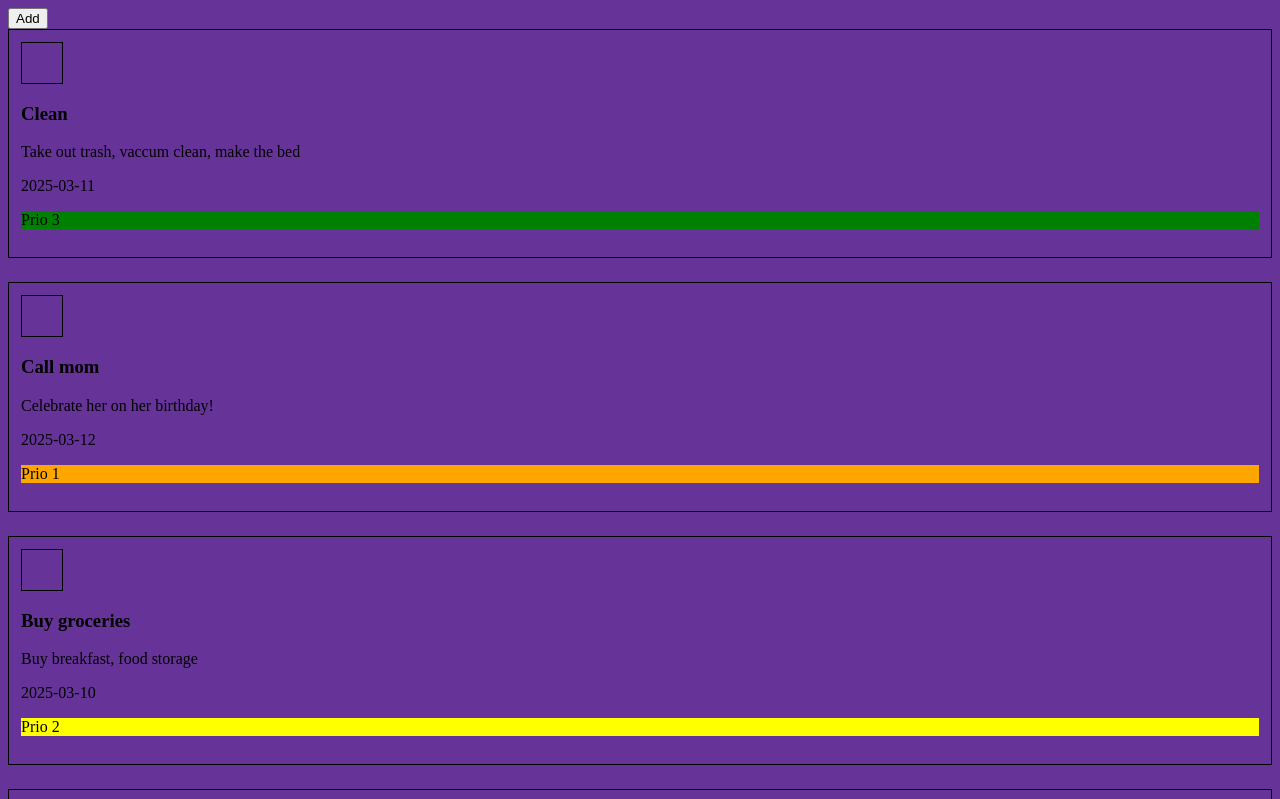
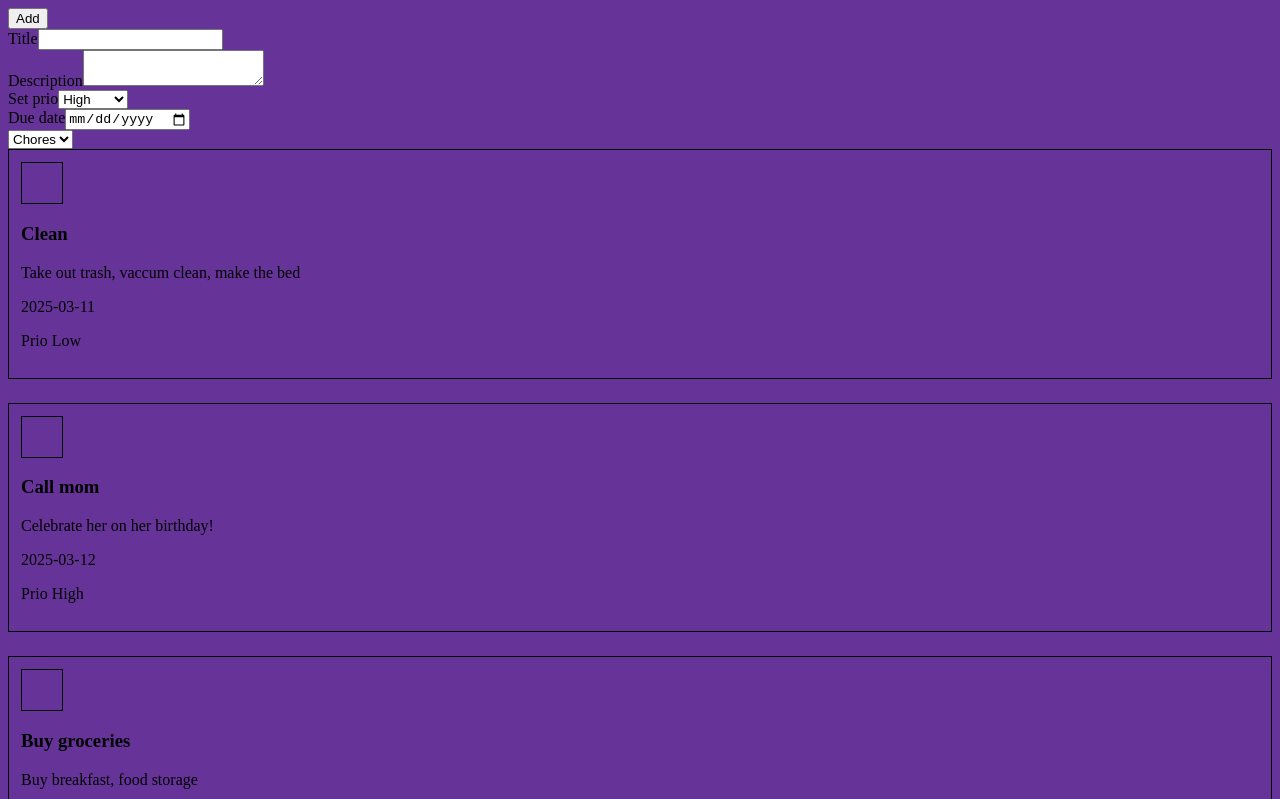
Before and after one commit to Casusb-lli/ToDoList, a website built with webpack: page src/template.html in a window 1280 px wide. Both pictures are taken after a click on the button "Add". Shown: the top 799 px of the page. Built offline with nearby package versions, Linux system fonts and the light colour scheme.

Commit message:
Add possibility to add project type

```diff
--- a/src/addItem.js
+++ b/src/addItem.js
@@ -1,3 +1,6 @@
+import { listItem } from "./list";
+import { todoItems } from "./list";
+
 export function addItem () {
     const addItemFormContainer = document.getElementById('addItemFormContainer');
     const today = new Date(); //get todays date
@@ -30,9 +33,9 @@ export function addItem () {
     prioInput.setAttribute('id', 'prio');
     prioInput.setAttribute('name', 'prio');
     const prioOptions = [
-        { value: '1', text: 'Prio 1' },
-        { value: '2', text: 'Prio 2' },
-        { value: '3', text: 'Prio 3' }
+        { value: 'High', text: 'High' },
+        { value: 'Medium', text: 'Medium' },
+        { value: 'Low', text: 'Low' }
     ];
     prioOptions.forEach(optionData => {
         const prioOption = document.createElement('option');
@@ -52,7 +55,18 @@ export function addItem () {
     dateInput.setAttribute('value', today);
 
     //Create project picker
-    const addProject = document.createElement('');
+    const uniqueProjects = [...new Set(todoItems.map(item => item.project))];
+
+    const addProject = document.createElement('div');
+    const projectLabel = document.createElement('label');
+    projectLabel.setAttribute('for', 'project');
+    const projectInput = document.createElement('select');
+    uniqueProjects.forEach(project => {
+        const projectOption = document.createElement('option');
+        projectOption.textContent = project;
+        projectOption.value = project;
+        projectInput.appendChild(projectOption);
+    });
 
     //Append elements
     addItemFormContainer.appendChild(addTitle);
@@ -67,4 +81,7 @@ export function addItem () {
     addItemFormContainer.appendChild(addDate);
     addDate.appendChild(dateLabel);
     addDate.appendChild(dateInput);
+    addItemFormContainer.appendChild(addProject);
+    addProject.appendChild(projectLabel);
+    addProject.appendChild(projectInput);
 }
--- a/src/index.js
+++ b/src/index.js
@@ -8,6 +8,7 @@ import { addItem } from './addItem';
 const addItemButton = document.getElementById('addItemButton');
 
 
+
 addItemButton.addEventListener('click', () => {
     addItem();
 });
--- a/src/list.js
+++ b/src/list.js
@@ -1,20 +1,21 @@
 import checkIconSrc from '../media/checkIcon.svg';
 
-class listItem {
-    constructor(title, description, dueDate, prio, project) {
+export class listItem {
+    constructor(title, description, dueDate, prio, project, assignee) {
         this.title = title;
         this.description = description;
         this.dueDate = dueDate;
         this.prio = prio;
         this.project = project;
+        this.assignee = assignee;
     }
 }
 
-const todoItems = [
-    new listItem('Clean', 'Take out trash, vaccum clean, make the bed', '2025-03-11', '3', 'Chores'),
-    new listItem('Call mom', 'Celebrate her on her birthday!', '2025-03-12', '1', 'Private'),
-    new listItem('Buy groceries', 'Buy breakfast, food storage', '2025-03-10', '2', 'Chores'),
-    new listItem('Leave car on service', 'At Perrys', '2025-03-15', '1', 'Other'),
+export const todoItems = [
+    new listItem('Clean', 'Take out trash, vaccum clean, make the bed', '2025-03-11', 'Low', 'Chores', 'Moa'),
+    new listItem('Call mom', 'Celebrate her on her birthday!', '2025-03-12', 'High', 'Private', 'Andreas'),
+    new listItem('Buy groceries', 'Buy breakfast, food storage', '2025-03-10', 'Medium', 'Chores', 'Andreas'),
+    new listItem('Leave car on service', 'At Perrys', '2025-03-15', 'High', 'Other', 'Moa'),
 ];
 
 
--- a/src/template.html
+++ b/src/template.html
@@ -1,4 +1,4 @@
-<!DOCTYPE html>
+<!--  --><!DOCTYPE html>
 <html lang="en">
 <head>
     <meta charset="UTF-8">
```
Also changed, not shown: 1 other file.
